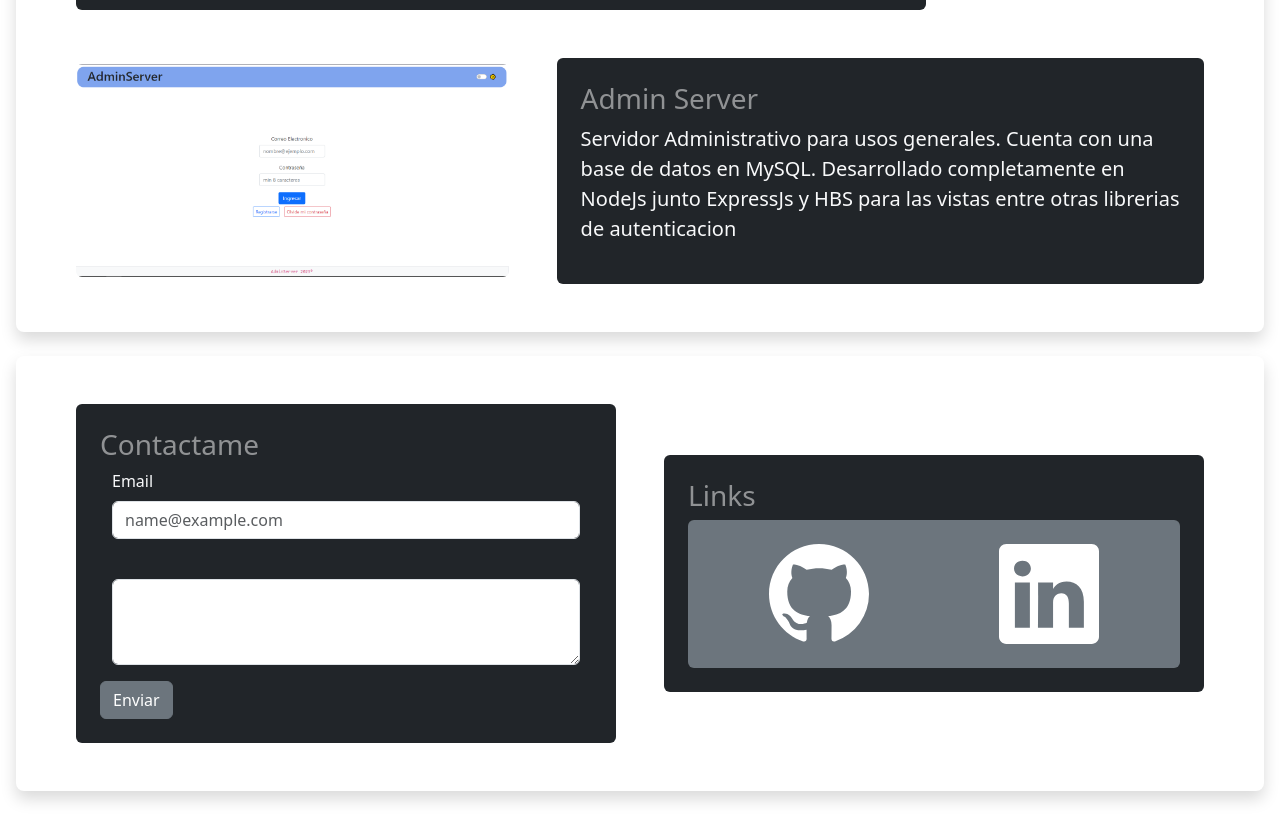
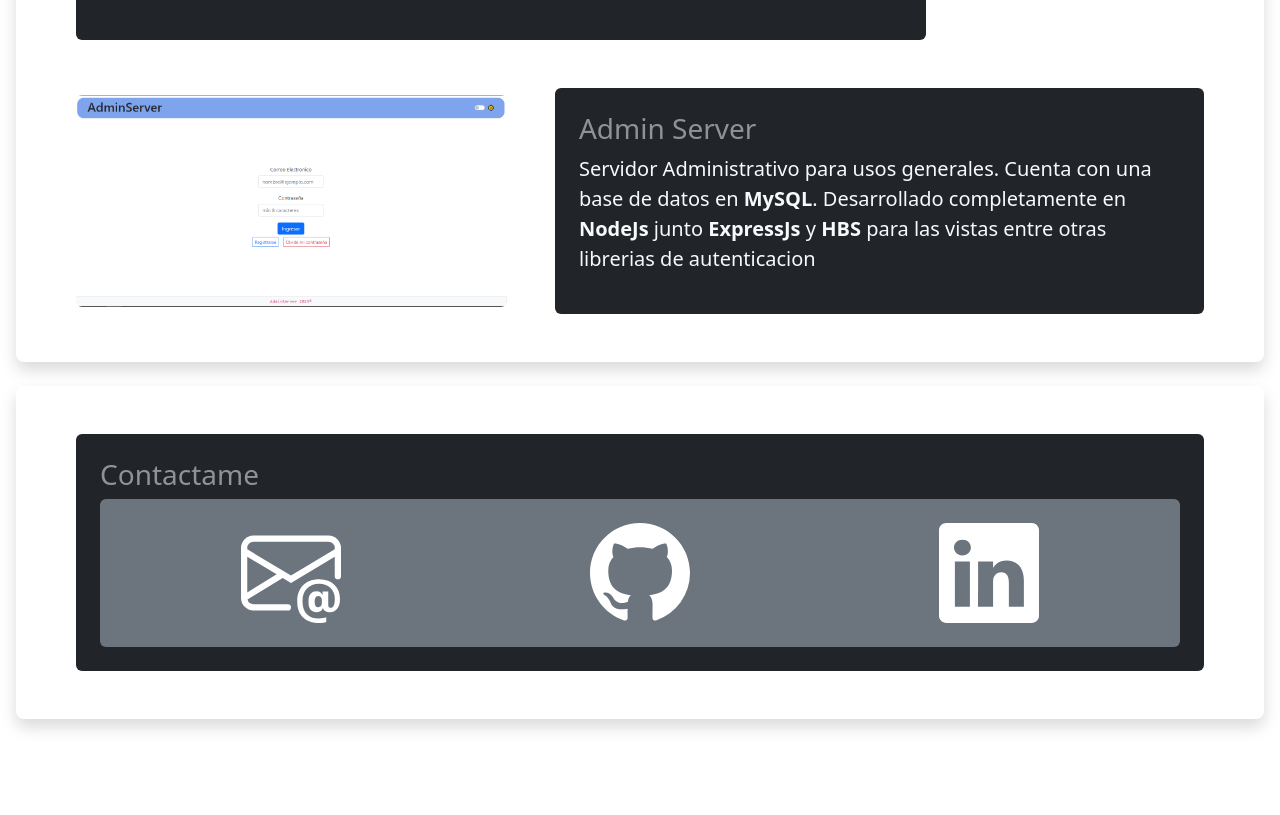
Before and after one commit to RaiderAlf/portafolio23, a React (Vite) app: page / in a window 1280 px wide. Shown: the part 1120-1935 px from the top of the page. After the commit the page ends 1863 px from the top, so only its background shows below. Built offline with nearby package versions, Linux system fonts and the light colour scheme.

Commit message:
navbar fixed

```diff
--- a/src/components/About.jsx
+++ b/src/components/About.jsx
@@ -5,7 +5,7 @@ function About() {
         <>
             <div className="shadow rounded-3 container-fluid bg-body p-5 border my-4" id='about'>
                 <div className="container-fluid d-flex align-items-center justify-content-between gap-5">
-                    <img src={PIC} width='200' className="img-thumbnail rounded-circle" alt="profile pic" />
+                    <img src={PIC} width='300' className="img-thumbnail rounded-circle" alt="profile pic" />
                     <div className='container-fluid p-4 rounded-2 bg-dark text-wrap fw-normal fs-5'>
                         <h3 className='text-white-50'>Programador FullStack Web</h3>
                         <h6 className='text-white-50'>HTML | CSS | PHP | GoLang | JavaScript | MongoDB | PostgreSQL | Docker | GIT </h6>
--- a/src/components/Contact.jsx
+++ b/src/components/Contact.jsx
@@ -5,21 +5,11 @@ function Contact() {
                 <div className="container-fluid d-flex align-items-center justify-content-between gap-5">
                     <div className='container-fluid p-4 rounded-2 bg-dark'>
                         <h3 className='text-white-50'>Contactame</h3>
-                        <form action="">
-                            <div className="container-fluid mb-3">
-                                <label htmlFor="exampleFormControlInput1" className="form-label text-light">Email</label>
-                                <input type="email" className="form-control" id="exampleFormControlInput1" placeholder="name@example.com" />
-                            </div>
-                            <div className="container-fluid mb-3">
-                                <label htmlFor="exampleFormControlTextarea1" className="form-label text-light"></label>
-                                <textarea className="form-control" id="exampleFormControlTextarea1" rows="3"></textarea>
-                            </div>
-                            <button type="button" className="btn btn-secondary">Enviar</button>
-                        </form>
-                    </div>
-                    <div className='container-fluid p-4 rounded-2 bg-dark'>
-                        <h3 className='text-white-50'>Links</h3>
                         <div className='container-fluid p-4 d-flex gap-3 align-items-center justify-content-around rounded-2 bg-secondary'>
+                            <a href="mailto:kalfonzoespinett@gmail.com" className="text-white"><svg xmlns="http://www.w3.org/2000/svg" width="100" height="100" fill="currentColor" className="bi bi-envelope-at" viewBox="0 0 16 16">
+                                <path d="M2 2a2 2 0 0 0-2 2v8.01A2 2 0 0 0 2 14h5.5a.5.5 0 0 0 0-1H2a1 1 0 0 1-.966-.741l5.64-3.471L8 9.583l7-4.2V8.5a.5.5 0 0 0 1 0V4a2 2 0 0 0-2-2H2Zm3.708 6.208L1 11.105V5.383l4.708 2.825ZM1 4.217V4a1 1 0 0 1 1-1h12a1 1 0 0 1 1 1v.217l-7 4.2-7-4.2Z" />
+                                <path d="M14.247 14.269c1.01 0 1.587-.857 1.587-2.025v-.21C15.834 10.43 14.64 9 12.52 9h-.035C10.42 9 9 10.36 9 12.432v.214C9 14.82 10.438 16 12.358 16h.044c.594 0 1.018-.074 1.237-.175v-.73c-.245.11-.673.18-1.18.18h-.044c-1.334 0-2.571-.788-2.571-2.655v-.157c0-1.657 1.058-2.724 2.64-2.724h.04c1.535 0 2.484 1.05 2.484 2.326v.118c0 .975-.324 1.39-.639 1.39-.232 0-.41-.148-.41-.42v-2.19h-.906v.569h-.03c-.084-.298-.368-.63-.954-.63-.778 0-1.259.555-1.259 1.4v.528c0 .892.49 1.434 1.26 1.434.471 0 .896-.227 1.014-.643h.043c.118.42.617.648 1.12.648Zm-2.453-1.588v-.227c0-.546.227-.791.573-.791.297 0 .572.192.572.708v.367c0 .573-.253.744-.564.744-.354 0-.581-.215-.581-.8Z" />
+                            </svg></a>
                             <a href="https://github.com/RaiderAlf" className="text-white" >
                                 <svg xmlns="http://www.w3.org/2000/svg" width="100" height="100" fill="currentColor" className="bi bi-github" viewBox="0 0 16 16">
                                     <path d="M8 0C3.58 0 0 3.58 0 8c0 3.54 2.29 6.53 5.47 7.59.4.07.55-.17.55-.38 0-.19-.01-.82-.01-1.49-2.01.37-2.53-.49-2.69-.94-.09-.23-.48-.94-.82-1.13-.28-.15-.68-.52-.01-.53.63-.01 1.08.58 1.23.82.72 1.21 1.87.87 2.33.66.07-.52.28-.87.51-1.07-1.78-.2-3.64-.89-3.64-3.95 0-.87.31-1.59.82-2.15-.08-.2-.36-1.02.08-2.12 0 0 .67-.21 2.2.82.64-.18 1.32-.27 2-.27.68 0 1.36.09 2 .27 1.53-1.04 2.2-.82 2.2-.82.44 1.1.16 1.92.08 2.12.51.56.82 1.27.82 2.15 0 3.07-1.87 3.75-3.65 3.95.29.25.54.73.54 1.48 0 1.07-.01 1.93-.01 2.2 0 .21.15.46.55.38A8.012 8.012 0 0 0 16 8c0-4.42-3.58-8-8-8z" />
--- a/src/components/NavBar.jsx
+++ b/src/components/NavBar.jsx
@@ -2,7 +2,7 @@
 const NavBar = () => {
     return (
         <>
-            <nav className="navbar navbar-expand-lg navbar-dark bg-dark" >
+            <nav className="navbar navbar-expand-lg navbar-dark bg-dark rounded sticky-top" >
                 <div className="container-fluid">
                     <a className="navbar-brand" href="#">Kevin Alfonzo DEV</a>
                     <button className="navbar-toggler" type="button" data-bs-toggle="collapse" data-bs-target="#navbarText" aria-controls="navbarText" aria-expanded="false" aria-label="Toggle navigation">
@@ -11,7 +11,7 @@ const NavBar = () => {
                     <div className="collapse navbar-collapse" id="navbarText">
                         <ul className="navbar-nav me-auto mb-2 mb-lg-0">
                             <li className="nav-item">
-                                <a className="nav-link" aria-current="page" href="#about">Conoceme</a>
+                                <a className="nav-link" href="#about">Conoceme</a>
                             </li>
                             <li className="nav-item">
                                 <a className="nav-link" href="#proyects">Proyectos</a>
--- a/src/components/Proyects.jsx
+++ b/src/components/Proyects.jsx
@@ -25,7 +25,7 @@ function Proyects() {
                     <div className='p-4 rounded-2 bg-dark text-wrap fw-normal fs-5'>
                         <h3 className='text-white-50'>Admin Server</h3>
                         <p className='text-light'>
-                            Servidor Administrativo para usos generales. Cuenta con una base de datos en MySQL. Desarrollado completamente en NodeJs junto ExpressJs y HBS para las vistas entre otras librerias de autenticacion
+                            Servidor Administrativo para usos generales. Cuenta con una base de datos en <strong>MySQL</strong>. Desarrollado completamente en <strong>NodeJs</strong> junto <strong>ExpressJs</strong> y <strong>HBS</strong> para las vistas entre otras librerias de autenticacion
                         </p>
                     </div>
                 </div>
```
